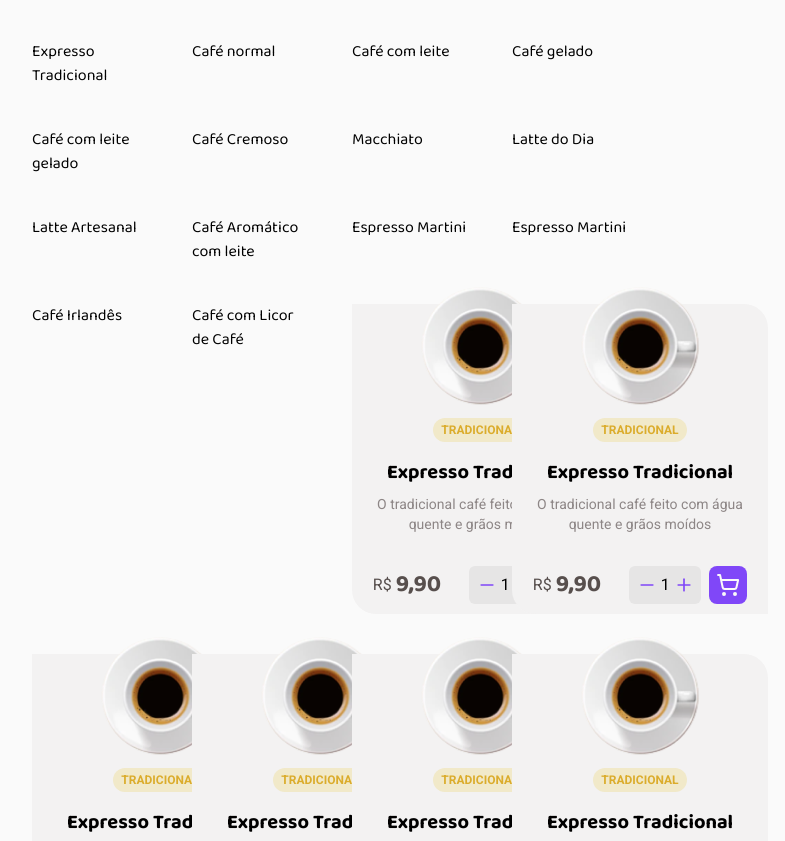
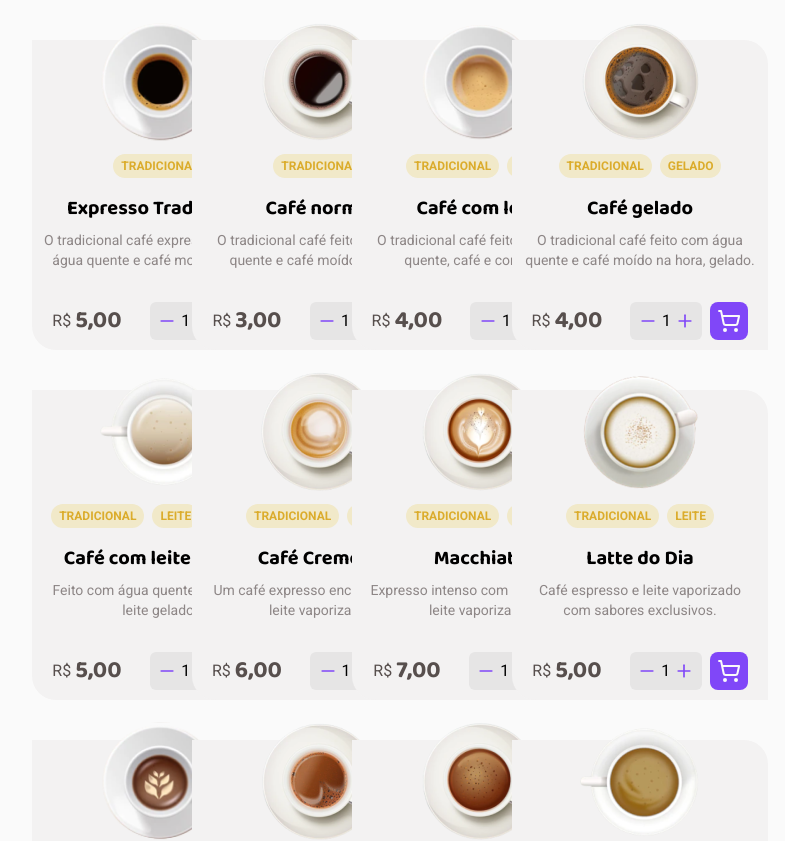
Before and after one commit to villarzz/coffeDelivery, a React (Vite) app in the folder coffeDelivery/: page / in a window 1280 px wide. Shown: the part 840-1681 px from the top of the page, without its empty margins (308-1093 px from the left). Built offline with nearby package versions, Linux system fonts and the light colour scheme; data requests are answered from the project's data file.

Commit message:
feat: adding context

```diff
--- a/coffeDelivery/db.json
+++ b/coffeDelivery/db.json
@@ -2,115 +2,115 @@
   "coffes": [
     {
       "id": "1",
-      "img": "assets/coffes/coffe1.png",
+      "img": "src/assets/coffes/coffe1.png",
       "type": ["TRADICIONAL"],
       "name": "Expresso Tradicional",
-      "description":"O tradicional café expresso feito com água quente e café moído na hora.",
-      "price": "R$ 5,00"
+      "description": "O tradicional café expresso feito com água quente e café moído na hora.",
+      "price": "5,00"
     },
     {
-        "id":"2",
-        "img": "assets/coffes/coffe2.png",
+      "id": "2",
+      "img": "src/assets/coffes/coffe2.png",
       "type": ["TRADICIONAL"],
       "name": "Café normal",
-        "description":"O tradicional café feito com água quente e café moído na hora.",
-        "price": "R$ 3,00"
+      "description": "O tradicional café feito com água quente e café moído na hora.",
+      "price": "3,00"
     },
     {
-        "id":"3",
-        "img": "assets/coffes/coffe3.png",
-        "type": ["TRADICIONAL", "COM LEITE"],
+      "id": "3",
+      "img": "src/assets/coffes/coffe3.png",
+      "type": ["TRADICIONAL", " LEITE"],
       "name": "Café com leite",
-        "description":"O tradicional café feito com água quente e café moído na hora, com leite.",
-        "price": "R$ 4,00"
+      "description": "O tradicional café feito com água quente, café e com leite.",
+      "price": "4,00"
     },
     {
-        "id":"4",
-        "img": "assets/coffes/coffe4.png",
+      "id": "4",
+      "img": "src/assets/coffes/coffe4.png",
       "type": ["TRADICIONAL", "GELADO"],
       "name": "Café gelado",
-        "description":"O tradicional café feito com água quente e café moído na hora, gelado.",
-        "price": "R$ 4,00"
+      "description": "O tradicional café feito com água quente e café moído na hora, gelado.",
+      "price": "4,00"
     },
     {
-        "id":"5",
-        "img": "assets/coffes/coffe5.png",
-        "type": ["TRADICIONAL", "COM LEITE", "GELADO"],
+      "id": "5",
+      "img": "src/assets/coffes/coffe5.png",
+      "type": ["TRADICIONAL", " LEITE", "GELADO"],
       "name": "Café com leite gelado",
-        "description":"O tradicional café feito com água quente e café moído na hora, com leite, gelado.",
-        "price": "R$ 5,00"
+      "description": "Feito com água quente e café com leite gelado.",
+      "price": "5,00"
     },
     {
-        "id":"6",
-        "img": "assets/coffes/coffe6.png",
-        "type": ["TRADICIONAL", "COM LEITE"],
+      "id": "6",
+      "img": "src/assets/coffes/coffe6.png",
+      "type": ["TRADICIONAL", " LEITE"],
       "name": "Café Cremoso",
-        "description":"Um café expresso encorpado com leite vaporizado, criando uma textura suave e aveludada.",
-        "price": "R$ 6,00"
+      "description": "Um café expresso encorpado com leite vaporizado.",
+      "price": "6,00"
     },
     {
-        "id":"7",
-        "img": "assets/coffes/coffe7.png",
-        "type": ["TRADICIONAL", "COM LEITE"],
+      "id": "7",
+      "img": "src/assets/coffes/coffe7.png",
+      "type": ["TRADICIONAL", " LEITE"],
       "name": "Macchiato",
-        "description":"Expresso intenso com um toque de leite vaporizado, perfeito para quem busca equilíbrio.",
-        "price": "R$ 7,00"
+      "description": "Expresso intenso com um toque de leite vaporizado.",
+      "price": "7,00"
     },
     {
-        "id":"8",
-        "img": "assets/coffes/coffe8.png",
-        "type": ["TRADICIONAL", "COM LEITE"],
+      "id": "8",
+      "img": "src/assets/coffes/coffe8.png",
+      "type": ["TRADICIONAL", " LEITE"],
       "name": "Latte do Dia",
-        "description":"Café espresso e leite vaporizado com sabores exclusivos que mudam a cada dia.",
-        "price": "R$ 5,00"
+      "description": "Café espresso e leite vaporizado com sabores exclusivos.",
+      "price": "5,00"
     },
     {
-        "id":"9",
-        "img": "assets/coffes/coffe9.png",
-        "type": ["TRADICIONAL", "COM LEITE"],
+      "id": "9",
+      "img": "src/assets/coffes/coffe9.png",
+      "type": ["TRADICIONAL", " LEITE"],
       "name": "Latte Artesanal",
-        "description":"Café espresso e leite vaporizado, preparados com técnica refinada para um sabor rico e equilibrado.",
-        "price": "R$ 6,00"
+      "description": "Café espresso e leite vaporizado, preparados com técnica refinada.",
+      "price": "6,00"
     },
     {
-        "id":"10",
-        "img": "assets/coffes/coffe10.png",
-        "type": ["TRADICIONAL", "COM LEITE"],
+      "id": "10",
+      "img": "src/assets/coffes/coffe10.png",
+      "type": ["TRADICIONAL", " LEITE"],
       "name": "Café Aromático com leite",
-        "description":"Café de alta qualidade com leite vaporizado, oferecendo um sabor rico e uma fragrância suave.",
-        "price": "R$ 7,00"
+      "description": "Café e leite vaporizado, oferecendo, sabor rico e uma fragrância suave.",
+      "price": "7,00"
     },
     {
-        "id":"11",
-        "img": "assets/coffes/coffe11.png",
-        "type": ["ALCOÓLICO", "GELADO"],
-        "name": "Espresso Martini",
-        "description":"Café espresso misturado com vodka e licor de café, servido gelado para um toque sofisticado e energizante.",
-        "price": "R$ 10,00"
+      "id": "11",
+      "img": "src/assets/coffes/coffe11.png",
+      "type": ["TRADICIONAL"],
+      "name": "Latte de Chocolate",
+      "description": "Café espresso com leite vaporizado e um toque de chocolate.",
+      "price": "10,00"
     },
     {
-        "id":"12",
-        "img": "assets/coffes/coffe12.png",
+      "id": "12",
+      "img": "src/assets/coffes/coffe12.png",
       "type": ["TRADICIONAL"],
       "name": "Espresso Martini",
-        "description":"Café espresso misturado com vodka e licor de café, servido gelado para um toque sofisticado e energizante.",
-        "price": "R$ 10,00"
+      "description": "Café misturado com vodka, licor de café, servido gelado.",
+      "price": "10,00"
     },
     {
-        "id":"13",
-        "img": "assets/coffes/coffe13.png",
+      "id": "13",
+      "img": "src/assets/coffes/coffe13.png",
       "type": ["ALCOÓLICO"],
       "name": "Café Irlandês",
-        "description":"Café quente com uísque irlandês e creme fresco, oferecendo um sabor robusto e suave.",
-        "price": "R$ 12,00"
+      "description": "Café quente com uísque irlandês e creme fresco.",
+      "price": "12,00"
     },
     {
-        "id":"14",
-        "img": "assets/coffes/coffe14.png",
-        "type": ["TRADICIONAL","ALCOÓLICO"],
+      "id": "14",
+      "img": "src/assets/coffes/coffe14.png",
+      "type": ["TRADICIONAL", "ALCOÓLICO"],
       "name": "Café com Licor de Café",
-        "description":"Café quente enriquecido com licor de café, oferecendo uma combinação perfeita de sabores intensos e adocicados para uma experiência única e sofisticada.",
-        "price": "R$ 8,00"
+      "description": "Café quente com licor de café e leite.",
+      "price": "8,00"
     }
   ]
 }
--- a/coffeDelivery/src/App.tsx
+++ b/coffeDelivery/src/App.tsx
@@ -1,11 +1,14 @@
 import { BrowserRouter } from "react-router-dom";
 import { Router } from "./Router";
+import { ShoppingCartProvider } from "./contexts/shoppingCartContext";
 
 function App() {
   return (
     <>
       <BrowserRouter>
-        <Router />
+        <ShoppingCartProvider>
+          <Router />
+        </ShoppingCartProvider>
       </BrowserRouter>
     </>
   );
--- a/coffeDelivery/src/interfaces/coffe.ts
+++ b/coffeDelivery/src/interfaces/coffe.ts
@@ -4,5 +4,5 @@ export interface Coffe{
     name: string;
     description: string;
     price: number;
-    image: string;
+    img: string;
 }
--- /dev/null
+++ b/coffeDelivery/src/pages/Home/components/CoffeCard.tsx
@@ -0,0 +1,67 @@
+import { useContext, useState } from "react";
+import { Coffe } from "../../../interfaces/coffe";
+import { Minus, Plus, ShoppingCart } from "lucide-react";
+import { ShoppingCartContext } from "../../../contexts/shoppingCartContext";
+
+export function CoffeCard({ name, description, price, img, type }: Coffe) {
+  const [counter, setCounter] = useState<number>(1);
+  const { shoppingCartCounter, setShoppingCartCounter } = useContext(ShoppingCartContext);
+
+  const increaseCounter = () => {
+    setCounter(prevCounter => prevCounter + 1);
+  };
+
+  const decreaseCounter = () => {
+    //verificação para não permitir valores negativos
+    setCounter(prevCounter => (prevCounter > 1 ? prevCounter - 1 : 1));
+  };
+
+  const addToCart = () => {
+    setShoppingCartCounter((prevCounter: number) => prevCounter + counter);
+  };
+
+  return (
+    <div className="bg-coffe-800 w-[256px] h-[310px] flex flex-col items-center rounded-tr-3xl rounded-bl-3xl p-3">
+      <img
+        src={img}
+        width="120px"
+        height="120px"
+        className="mt-[-30px]"
+        alt={name}
+      />
+      <div className="flex items-center gap-2">
+        {type.map(type => (
+          <p className="bg-coffe-400 px-2 py-1 rounded-3xl text-xs font-bold text-coffe-600 mt-3 mb-2">
+            {type}
+          </p>
+        ))}
+      </div>
+      <h1 className="text-xl font-bold my-2">{name}</h1>
+      <p className="text-sm text-center text-coffe-900">{description}</p>
+      <div className="flex mt-8">
+        <div className="text-coffe-700 flex items-center gap-1 mr-2">
+          R$
+          <h6 className="font-bold text-2xl">{price}</h6>
+        </div>
+        <div className="bg-coffe-901 w-[72px] h-[38px] flex justify-center items-center gap-1 rounded-md ml-5">
+          <button
+            onClick={decreaseCounter}
+            className="text-coffe-300 text-3xl font-bold">
+            <Minus className="size-5" />
+          </button>
+          {counter}
+          <button
+            onClick={increaseCounter}
+            className="text-coffe-300 text-3xl font-bold">
+            <Plus className="size-5" />
+          </button>
+        </div>
+        <button
+          className="bg-coffe-300 h-[38px] w-[38px] flex justify-center items-center text-coffe-100 rounded-lg ml-2"
+          onClick={addToCart}>
+          <ShoppingCart className="size-6 fill-coffe-300" />
+        </button>
+      </div>
+    </div>
+  );
+}
--- a/coffeDelivery/src/pages/Home/components/CoffeList.tsx
+++ b/coffeDelivery/src/pages/Home/components/CoffeList.tsx
@@ -1,7 +1,6 @@
 import axios from 'axios';
-import React, { useEffect, useState } from 'react';
-import img from "../../../assets/coffes/coffe1.png";
-import { Minus, Plus, ShoppingCart } from "lucide-react";
+import { CoffeCard } from './CoffeCard';
+import { useEffect, useState } from 'react';
 import { Coffe } from '../../../interfaces/coffe';
 
 export function CoffeList() {
@@ -19,37 +18,15 @@ export function CoffeList() {
       <h1 className="text-3xl font-bold my-[54px]">Nossos Cafés</h1>
       <div className="grid grid-cols-4 gap-10">
         {coffes.map((coffe) =>(
-          <h1 key={coffe.id}>{coffe.name}</h1>
-        ))}
-        {Array.from({ length: 14 }).map((_, index) => (
-          <div key={index} className="bg-coffe-800 w-[256px] h-[310px] flex flex-col items-center rounded-tr-3xl rounded-bl-3xl p-3">
-            <img src={img} width="120px" height="120px" className="mt-[-30px]"/>
-            <p className="bg-coffe-400 px-2 py-1 rounded-3xl text-xs font-bold text-coffe-600 mt-3 mb-2">
-              TRADICIONAL
-            </p>
-            <h1 className="text-xl font-bold my-2">Expresso Tradicional</h1>
-            <p className="text-sm text-center text-coffe-900">
-              O tradicional café feito com água quente e grãos moídos
-            </p>
-            <div className="flex mt-8">
-              <div className="text-coffe-700 flex items-center gap-1 mr-2">
-                R$
-                <h6 className="font-bold text-2xl">9,90</h6>
-              </div>
-              <div className="bg-coffe-901 w-[72px] h-[38px] flex justify-center items-center gap-1 rounded-md ml-5">
-                <button className="text-coffe-300 text-3xl font-bold">
-                  <Minus className="size-5" />
-                </button>
-                1
-                <button className="text-coffe-300 text-3xl font-bold">
-                  <Plus className="size-5" />
-                </button>
-              </div>
-              <button className="bg-coffe-300 h-[38px] w-[38px] flex justify-center items-center text-coffe-100 rounded-lg ml-2">
-                <ShoppingCart className="size-6 fill-coffe-300" />
-              </button>
-            </div>
-          </div>
+          <CoffeCard
+            key={coffe.id}
+            id={coffe.id}
+            name={coffe.name}
+            description={coffe.description}
+            price={coffe.price}
+            img={coffe.img}
+            type={coffe.type}
+          ></CoffeCard>
         ))}
       </div>
     </div>
```
Also changed, not shown: coffeDelivery/src/contexts/ShoppingCartContext.tsx (added, +18 -0 lines), coffeDelivery/src/pages/Home/components/Header.tsx (+13 -2 lines). Lines whose indentation alone changed are shown as unchanged.
